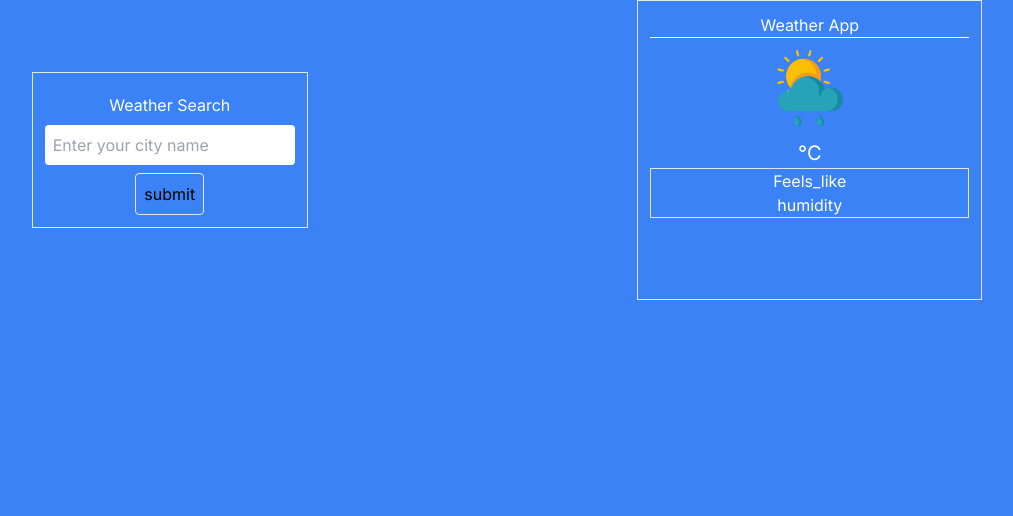
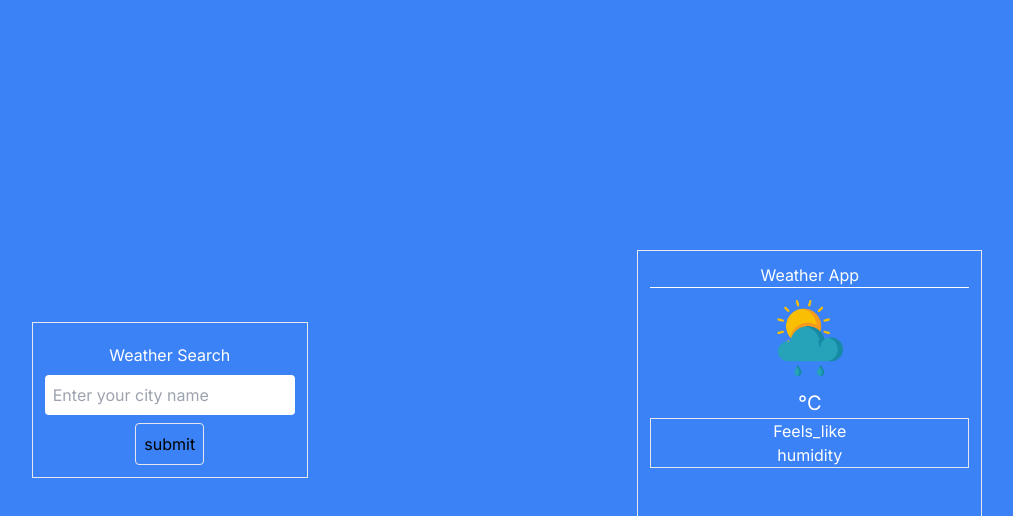
Before and after one commit to Pankajkumar34/weatherApp, a Next.js app: page / in a window 1280 px wide. Shown: the top 516 px of the page, without its empty margins (133-1146 px from the left). Built offline with nearby package versions, Linux system fonts and the light colour scheme; no server answers.

Commit message:
changes alert

```diff
--- a/Components/weather.tsx
+++ b/Components/weather.tsx
@@ -38,9 +38,13 @@ const Weather: React.FC = () => {
 
   const searchData = (e: React.FormEvent) => {
     e.preventDefault();
-    setSearchCity(searchWeather);
-    APIfetch();
-    setSearchWeather("");
+    if (!searchWeather) {
+      alert("Enter city name");
+    } else {
+      setSearchCity(searchWeather);
+      APIfetch();
+      setSearchWeather("");
+    }
   };
 
   useEffect(() => {
@@ -53,7 +57,7 @@ const Weather: React.FC = () => {
 
   return (
     <>
-      <div className="weather_main bg-blue-500 h-[100vh]">
+      <div className="weather_main bg-blue-500 h-[100vh] flex items-center">
         <div className="container">
           <div className="weather-box flex justify-around items-center">
             <form className="text-center border p-3" onSubmit={searchData}>
```
